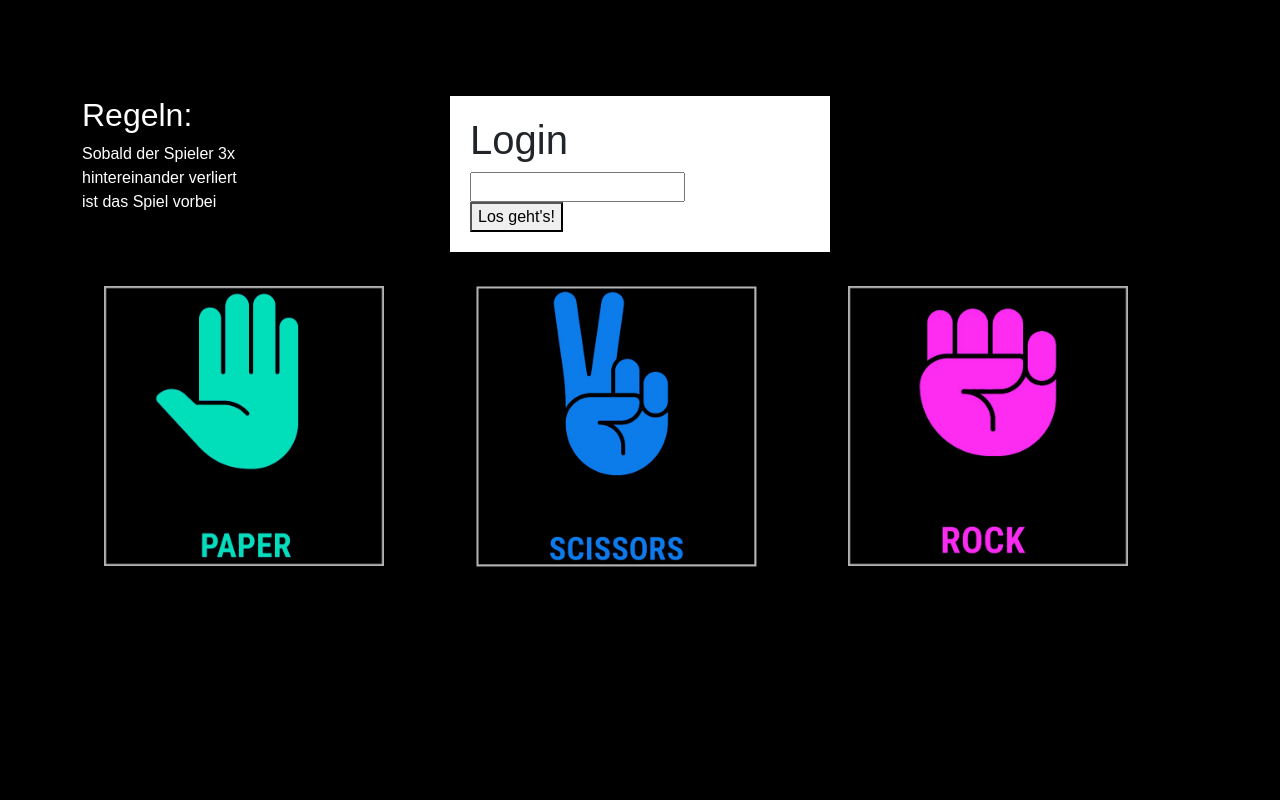
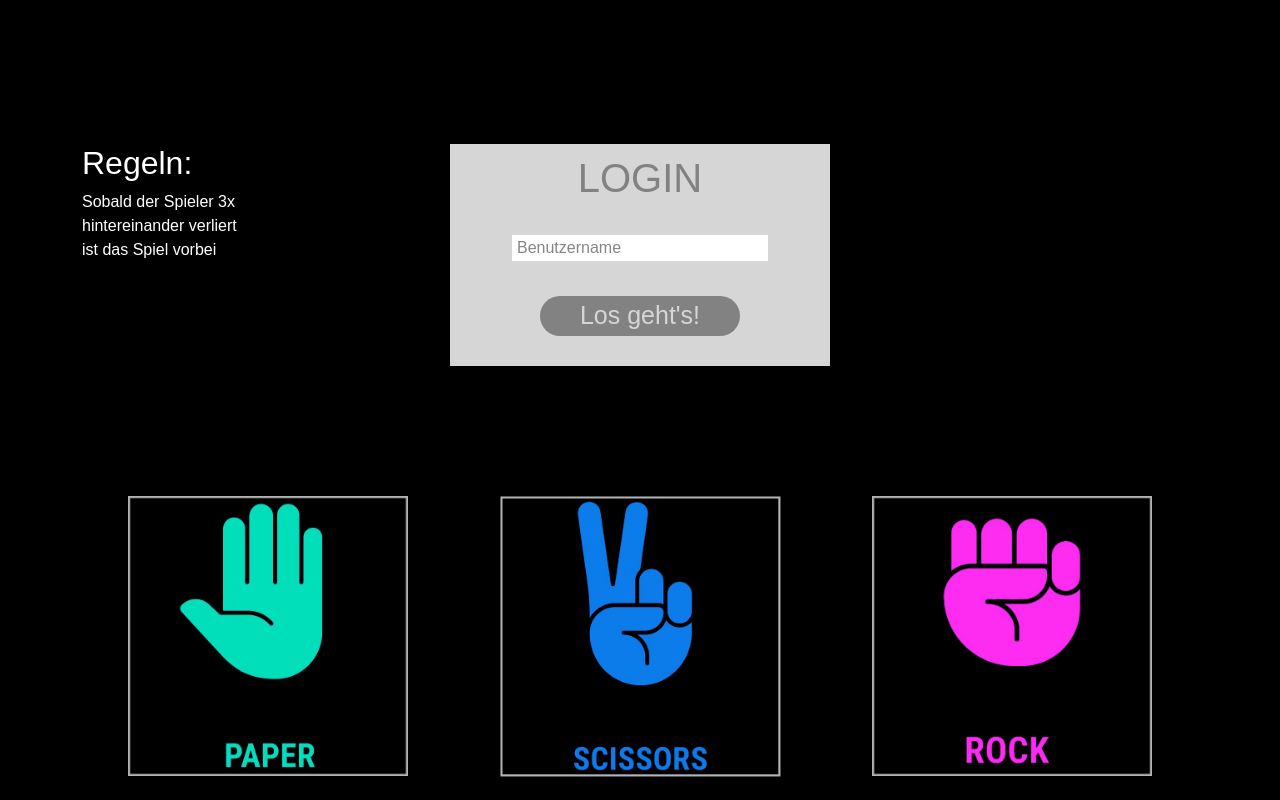
Before and after one commit to nadineinglin/M306_Project, a PHP site: page / in a window 1280 px wide. Run offline with PHP 8.4, Linux system fonts and the light colour scheme; some web fonts are replaced.

Commit message:
Finish 1st Page

```diff
--- a/Code/index.php
+++ b/Code/index.php
@@ -15,6 +15,8 @@
         <br>
         <br>
         <br>
+        <br>
+        <br>
         <div class="row">
             <div class="col-sm-2">
                 <h2>Regeln:</h2>
@@ -22,10 +24,10 @@
             </div>
             <div class="col-sm-2"></div>
             <div class="jumbotron col-sm-4">
-                <div class="">
-                <h1>Login</h1>
+                <div class="center">
+                <h1>LOGIN</h1>
                 <form action="?">
-                    <input type="text">
+                    <input class="username" type="text" placeholder="Benutzername" required>
                     <br>
                     <button type="submit" class="sub">Los geht's!</button>
                 </form>
@@ -34,14 +36,18 @@
     </div>
     <div class="container-fluid">
         <br>
+        <br>
+        <br>
+        <br>
+        <br>
         <div class="row">
-            <div class="col-sm-4">
+            <div class="col-lg-4 center">
                 <input id="paper" type="image" src="/icon/papier.png" alt="paper">
             </div>
-            <div class="col-sm-4">
+            <div class="col-lg-4 center">
                 <input id="scissor" type="image" src="/icon/schere.png" alt="scissor">
             </div>
-            <div class="col-sm-4">
+            <div class="col-lg-4 center">
                 <input  id="rock"type="image" src="/icon/stein.png" alt="rock">
             </div>
         </div>
--- a/Code/style.css
+++ b/Code/style.css
@@ -6,9 +6,17 @@ body{
 }
 
 .jumbotron{
-    background-color: #fff;
-    padding:20px;
-    display:block;
+    background-color: #d6d6d6;
+    padding-top: 10px;
+    padding-right: 30px;
+    padding-bottom: 30px;
+    padding-left: 30px;
+    display: block;
+}
+
+h1 {
+    color: #828282;
+    padding-bottom: 25px;
 }
 
 h2{
@@ -19,12 +27,34 @@ p{
     color: #fff;
 }
 
+.center {
+    text-align: center;
+
+}
+
+.username {
+    width: 80%;
+    border: #828282;
+}
+
+.username::placeholder{
+    padding-left: 3px;
+    color:#888585;
+}
+
 .sub{
-    border-top-right-radius: 30;
-    border-top-left-radius: 30;
-    border-bottom-right-radius:30;
-    border-bottom-left-radius: 30;
+    border: none;
+    margin-top: 35px;
+    text-align: center;
+    padding-left: 40px;
+    padding-right: 40px;
+    background-color: #828282;
+    color: #d6d6d6;
+    font-size: 25px;
+    border-radius: 30px;
+
 }
+
 
 #scissor{
     display: inline;
```
Also changed, not shown: Design/icon-rohmaterial/papier.png (deleted), Design/icon-rohmaterial/papier.svg (renamed from Design/icon/papier.svg), Design/icon-rohmaterial/schere.png (deleted), Design/icon-rohmaterial/schere.svg (renamed from Design/icon/schere.svg), Design/icon-rohmaterial/stein.png (deleted), Design/icon-rohmaterial/stein.svg (renamed from Design/icon/stein.svg).
